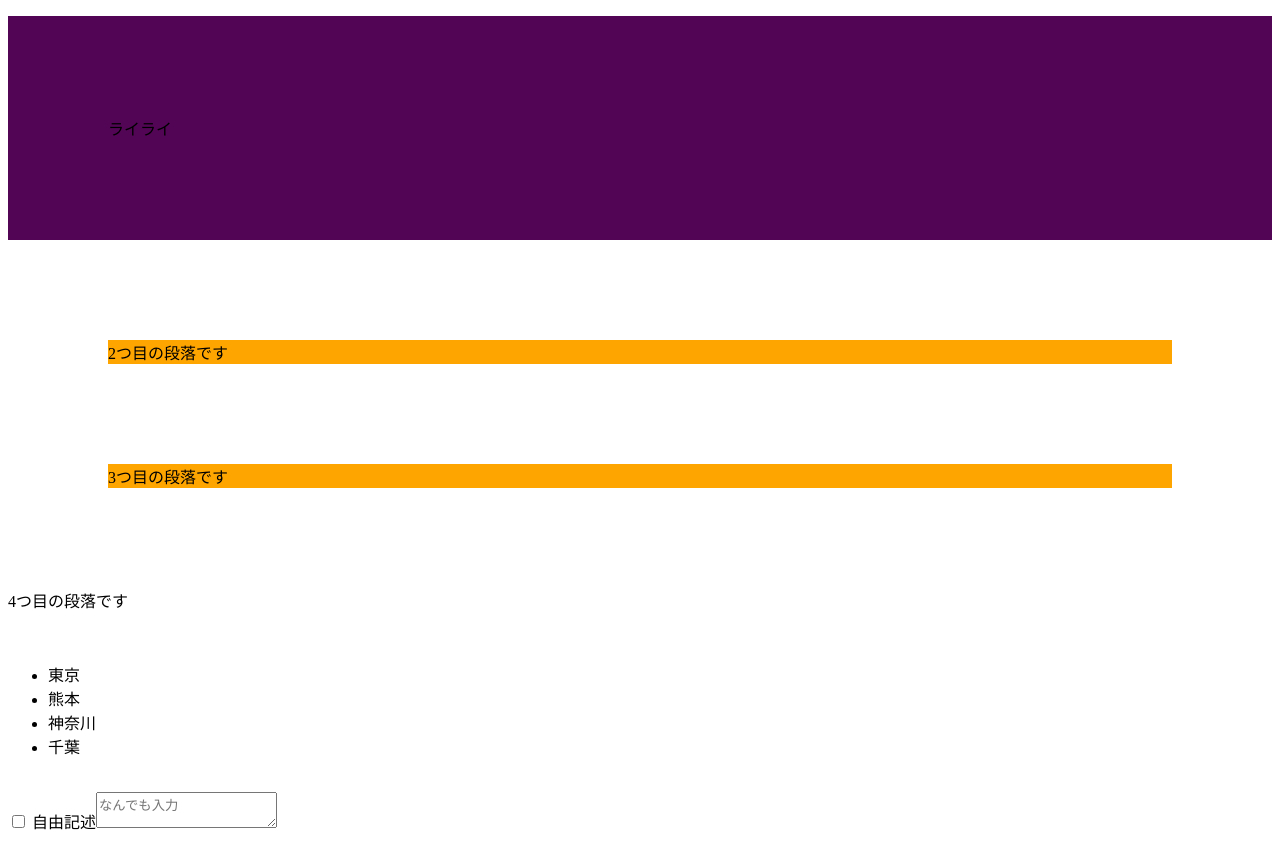
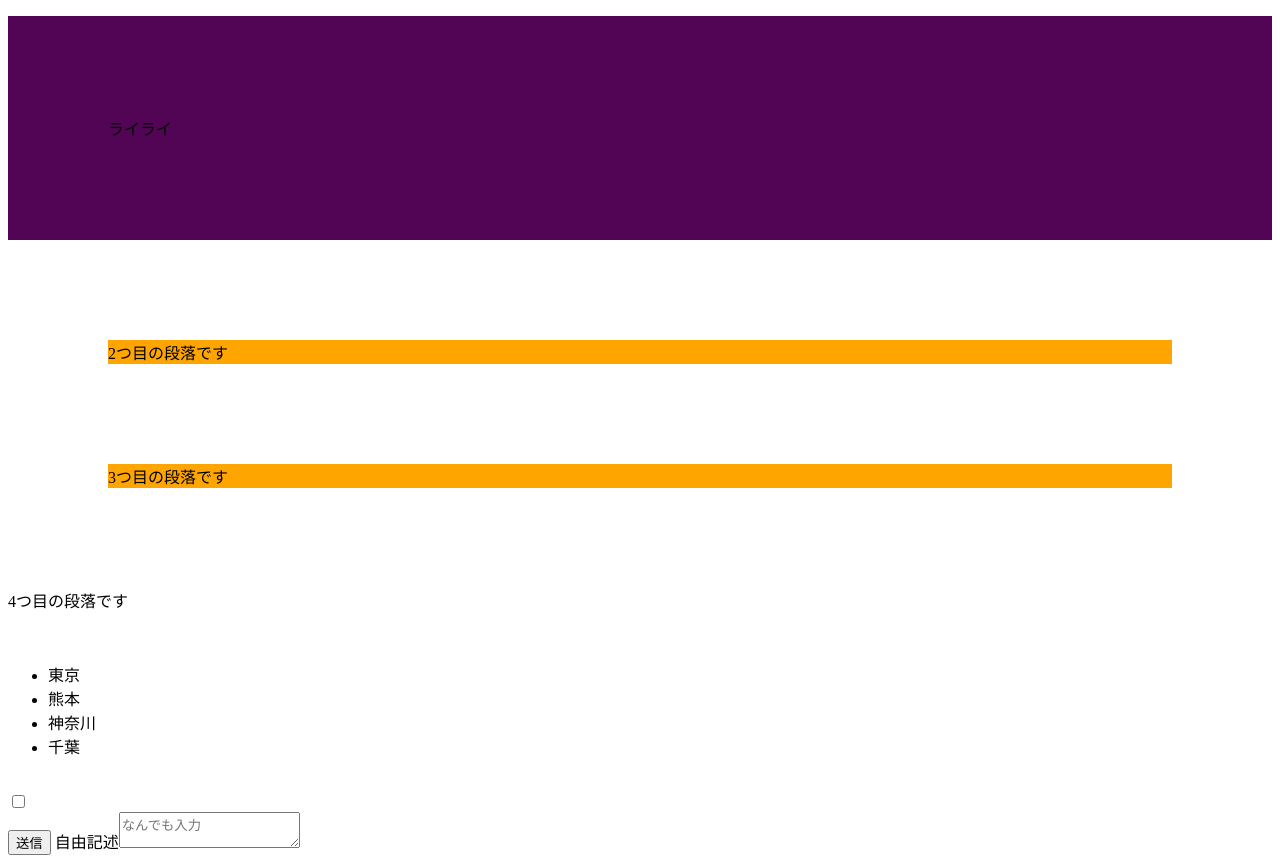
Before and after one commit to bluecaw/tre1, a plain HTML site: page index.html in a window 1280 px wide. Before the commit the page ends 841 px from the top, so only its background shows below. Drawn offline with Linux system fonts and the light colour scheme.

Commit message:
送信可能

```diff
--- a/index.html
+++ b/index.html
@@ -16,7 +16,8 @@
       <li>神奈川</li>
       <li>千葉</li>
     </ul><br>
-    <input type="checkbox" value="記入">
+    <input type="checkbox" value="記入"><br>
+    <input type="submit" value="送信" id="">
     </label>自由記述</label><textarea name="" id="" placeholder="なんでも入力"></textarea>
   </body>
 </html>
```
